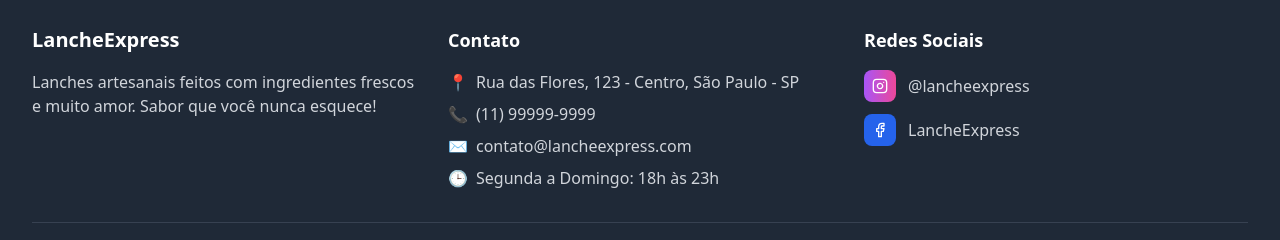
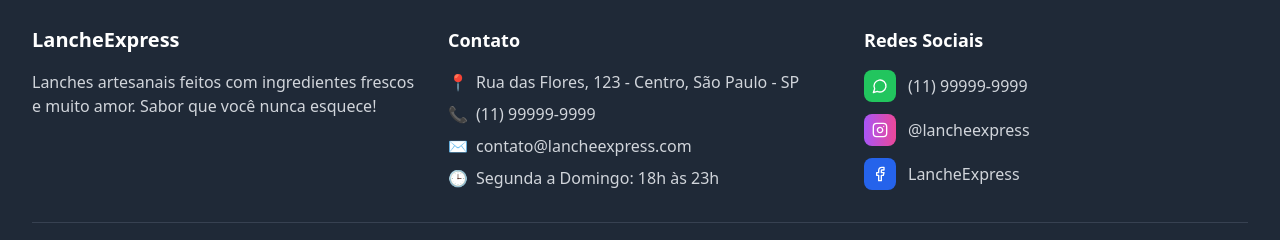
Before and after one commit to jean-devbr/Atendimento-lanche, a React (Vite) app: page / in a window 1280 px wide. Shown: the part 1166-1406 px from the top of the page. Built offline with nearby package versions, Linux system fonts and the light colour scheme.

Commit message:
Adicionar ícone do WhatsApp no footer

```diff
--- a/src/components/Footer.tsx
+++ b/src/components/Footer.tsx
@@ -1,5 +1,5 @@
 import React from 'react';
-import { Instagram, Facebook } from 'lucide-react';
+import { Instagram, Facebook, MessageCircle } from 'lucide-react';
 import { useOrder } from '../context/OrderContext';
 
 export default function Footer() {
@@ -54,6 +54,19 @@ export default function Footer() {
           <div>
             <h4 className="text-lg font-semibold mb-4">Redes Sociais</h4>
             <div className="space-y-3">
+              {footerConfig.whatsapp && (
+                <a
+                  href={`https://wa.me/${footerConfig.whatsapp.replace(/\D/g, '')}`}
+                  target="_blank"
+                  rel="noopener noreferrer"
+                  className="flex items-center gap-3 text-gray-300 hover:text-white transition-colors"
+                >
+                  <div className="w-8 h-8 bg-green-500 rounded-lg flex items-center justify-center">
+                    <MessageCircle size={16} className="text-white" />
+                  </div>
+                  <span>{footerConfig.whatsapp}</span>
+                </a>
+              )}
               {footerConfig.instagram && (
                 <a
                   href={`https://instagram.com/${footerConfig.instagram.replace('@', '')}`}
--- a/src/components/FooterManagement.tsx
+++ b/src/components/FooterManagement.tsx
@@ -1,5 +1,5 @@
 import React, { useState } from 'react';
-import { Save, Edit, Eye, EyeOff, Instagram, Facebook } from 'lucide-react';
+import { Save, Edit, Eye, EyeOff, Instagram, Facebook, MessageCircle } from 'lucide-react';
 import { useOrder } from '../context/OrderContext';
 
 export default function FooterManagement() {
@@ -135,6 +135,20 @@ export default function FooterManagement() {
 
               <div>
                 <label className="block text-sm font-medium text-gray-700 mb-1">
+                  WhatsApp
+                </label>
+                <input
+                  type="text"
+                  value={formData.whatsapp}
+                  onChange={(e) => setFormData({...formData, whatsapp: e.target.value})}
+                  disabled={!isEditing}
+                  className="input-field"
+                  placeholder="(11) 99999-9999"
+                />
+              </div>
+
+              <div>
+                <label className="block text-sm font-medium text-gray-700 mb-1">
                   Instagram
                 </label>
                 <input
@@ -198,6 +212,14 @@ export default function FooterManagement() {
                     <div>
                       <h5 className="font-semibold mb-3">Redes Sociais</h5>
                       <div className="space-y-2 text-sm text-gray-300">
+                        {formData.whatsapp && (
+                          <div className="flex items-center gap-2">
+                            <div className="w-4 h-4 bg-green-500 rounded flex items-center justify-center">
+                              <MessageCircle size={10} className="text-white" />
+                            </div>
+                            <span>{formData.whatsapp}</span>
+                          </div>
+                        )}
                         {formData.instagram && (
                           <div className="flex items-center gap-2">
                             <div className="w-4 h-4 bg-gradient-to-r from-purple-500 to-pink-500 rounded flex items-center justify-center">
--- a/src/context/OrderContext.tsx
+++ b/src/context/OrderContext.tsx
@@ -67,6 +67,7 @@ const initialFooterConfig: FooterConfig = {
   phone: '(11) 99999-9999',
   email: 'contato@lancheexpress.com',
   hours: 'Segunda a Domingo: 18h às 23h',
+  whatsapp: '(11) 99999-9999',
   instagram: '@lancheexpress',
   facebook: 'LancheExpress'
 };
--- a/src/types/index.ts
+++ b/src/types/index.ts
@@ -41,6 +41,7 @@ export interface FooterConfig {
   phone: string;
   email: string;
   hours: string;
+  whatsapp: string;
   instagram: string;
   facebook: string;
 }
```
